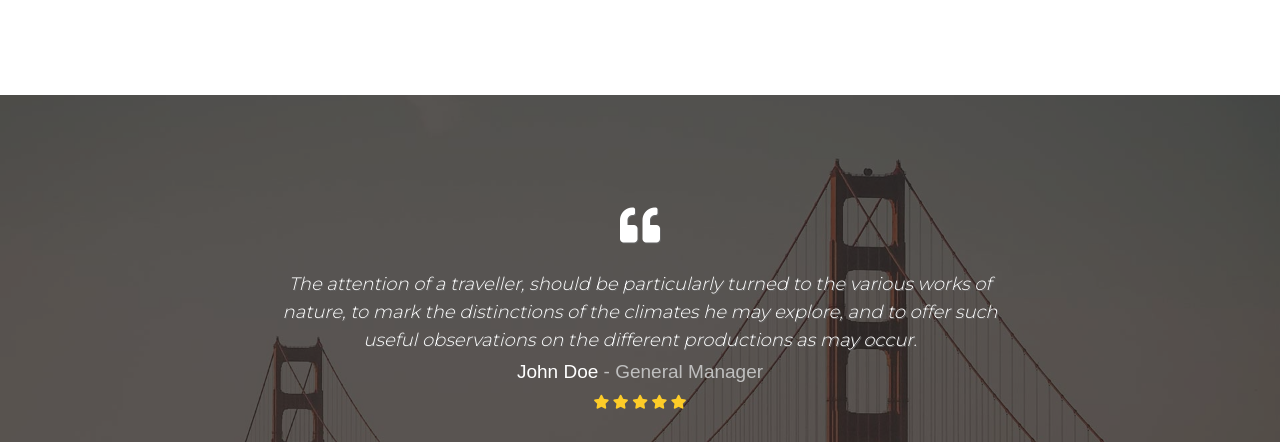
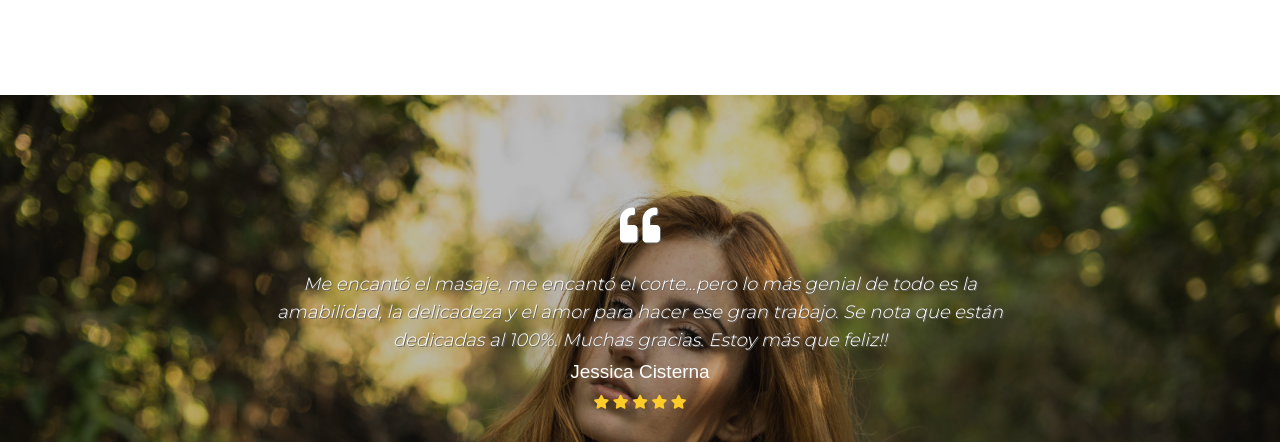
Before and after one commit to crisemcon/Salon-Carla, a website: page index.html in a window 1280 px wide. Shown: the part 3337-3779 px from the top of the page. Drawn offline with Linux system fonts and the light colour scheme; some packages are replaced by stand-ins of ours; files whose address does not match are found by name; a web font is replaced by a local one.

Commit message:
reviews section updated

```diff
--- a/index.html
+++ b/index.html
@@ -243,14 +243,15 @@
                             <li data-target="#carouselIndicators2" data-slide-to="2"></li>
                         </ol>
                         <!--begin carousel-inner -->
-                        <div class="carousel-inner">
+                        <div class="carousel-inner text-center">
                             <!--begin carousel-item -->
                             <div class="carousel-item active">
                                 <!--begin testim-inner -->
                                 <div class="testim-inner">
                                     <i class="fas fa-quote-left quote"></i>
-                                    <p>The attention of a traveller, should be particularly turned to the various works of nature, to mark the distinctions of the climates he may explore, and to offer such useful observations on the different productions as may occur.</p>
-                                    <h6>Jennifer Smith<span class="job-text"> - Web Designer</span></h6>
+                                    <p>Muy feliz con el servicio, mucha dedicación, amabilidad y profesionalismo.
+                                      Con productos de calidad y a un precio razonable. Totalmente recomendable 👌🏻😊</p>
+                                    <h6>Caroll Francesconi</h6>
                                     <div class="testim-rating">
                                         <i class="fa fa-star" aria-hidden="true"></i>
                                         <i class="fa fa-star" aria-hidden="true"></i>
@@ -265,8 +266,9 @@
                                 <!--begin testim-inner -->
                                 <div class="testim-inner">
                                     <i class="fas fa-quote-left quote"></i>
-                                    <p>The attention of a traveller, should be particularly turned to the various works of nature, to mark the distinctions of the climates he may explore, and to offer such useful observations on the different productions as may occur.</p>
-                                    <h6>John Doe<span class="job-text"> -  General Manager</span></h6>
+                                    <p>Me encantó el masaje, me encantó el corte...pero lo más genial de todo es la amabilidad, la delicadeza y el amor para hacer ese gran trabajo.
+                                      Se nota que están dedicadas al 100%. Muchas gracias. Estoy más que feliz!!</p>
+                                    <h6>Jessica Cisterna </h6>
                                     <div class="testim-rating">
                                         <i class="fa fa-star" aria-hidden="true"></i>
                                         <i class="fa fa-star" aria-hidden="true"></i>
@@ -281,8 +283,8 @@
                                 <!--begin testim-inner -->
                                 <div class="testim-inner">
                                     <i class="fas fa-quote-left quote"></i>
-                                    <p>The attention of a traveller, should be particularly turned to the various works of nature, to mark the distinctions of the climates he may explore, and to offer such useful observations on the different productions as may occur.</p>
-                                    <h6>Alexandra Smith<span class="job-text"> - App Magazine Editor</span></h6>
+                                    <p>Excelente y cálida atención. Se nota que hay un gran esfuerzo, entusiasmo y mucha dedicación. No menos importante.... utilizan productos de calidad e higiene total. Felicitaciones y sigan así!!!!</p>
+                                    <h6>Claudia Rojas</h6>
                                     <div class="testim-rating">
                                         <i class="fa fa-star" aria-hidden="true"></i>
                                         <i class="fa fa-star" aria-hidden="true"></i>
@@ -292,6 +294,7 @@
                                     </div>
                                 </div>
                             </div>
+                            <a href="https://www.facebook.com/pg/Carla-Hair-Nails-554942051564396/reviews/?ref=page_internal" class="btn btn-white btn-outline-white px-4 py-3"><span class="icon-facebook mr-3"></span>Ver todas las opiniones</a>
                         </div>
                     </div>
                 </div>
--- a/scss/layout/_reviews.scss
+++ b/scss/layout/_reviews.scss
@@ -1,5 +1,5 @@
 .section-bg-2{
-    background: url(../../images/bg10.jpg);
+    background: url(../../images/mainbg_4.jpg);
     background-position: top center;
     background-repeat: no-repeat;
     background-attachment: fixed;
@@ -12,7 +12,7 @@
 .section-bg-overlay{
 	width: 100%;
 	background: #151515;
-	opacity: 0.69;
+	opacity: 0.29;
 	position: absolute;
 	top: 0;
 	left: 0;
```
Also changed, not shown: diary.txt (+6 -1 lines), css/style.css, images/mainbg_3.jpg (added), images/mainbg_4.jpg (added).
